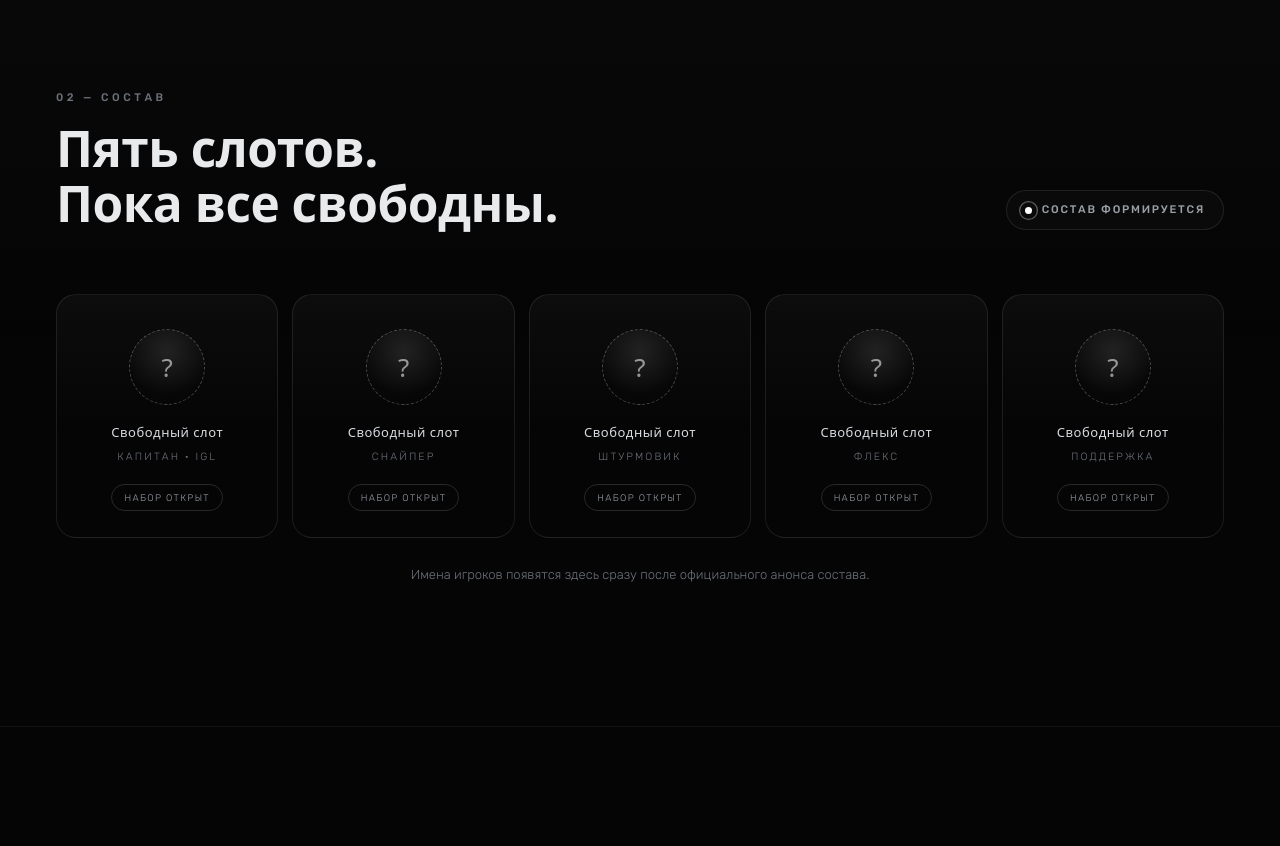
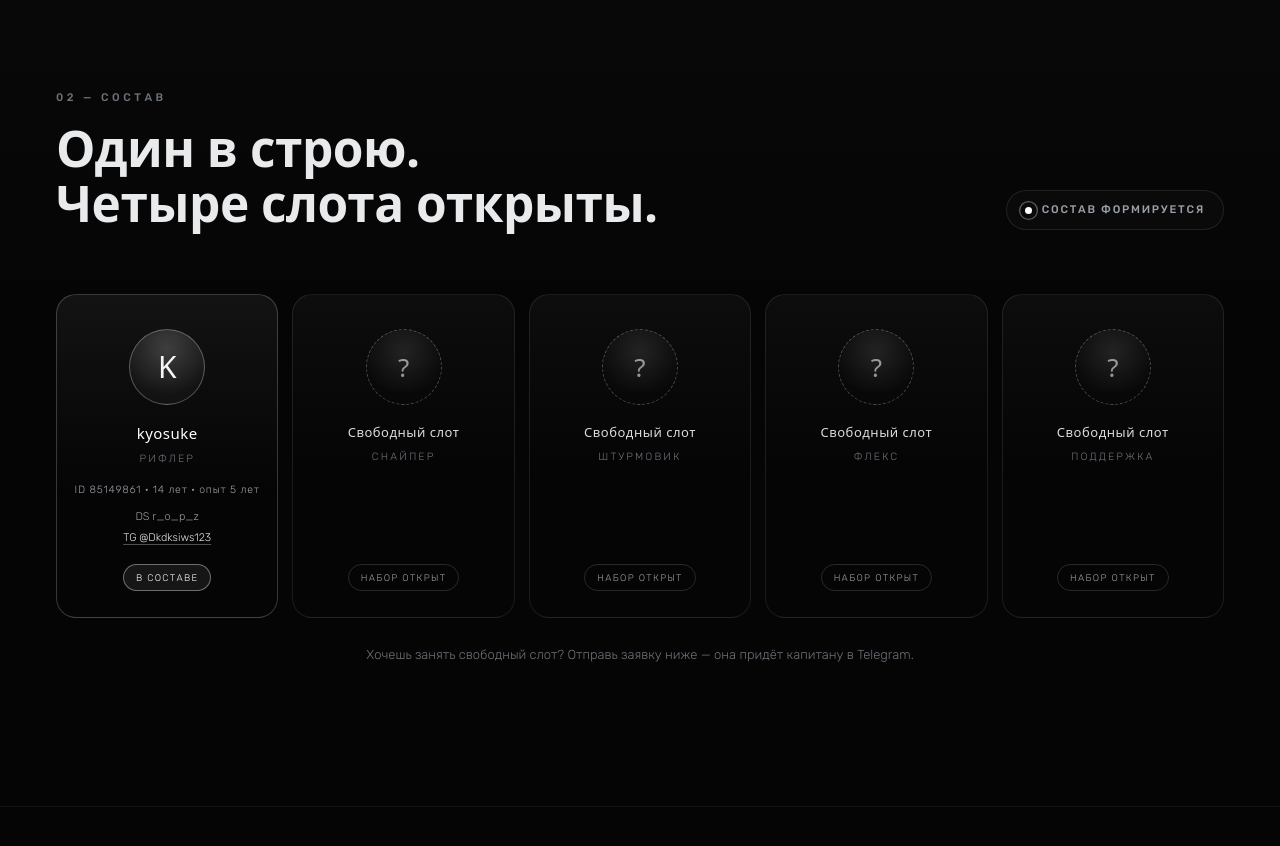
Before and after one commit to 123makskakaoo-coder/morzex, a plain HTML site: page index.html in a window 1280 px wide. Shown: the part 1660-2506 px from the top of the page. Drawn offline with Linux system fonts and the light colour scheme; a web font is replaced by a local one.

Commit message:
Add player kyosuke to roster

```diff
--- a/css/style.css
+++ b/css/style.css
@@ -614,6 +614,9 @@ p:last-child {
 
 .player {
   position: relative;
+  display: flex;
+  flex-direction: column;
+  align-items: center;
   padding: 34px 16px 26px;
   text-align: center;
   border: 1px solid var(--line);
@@ -676,6 +679,7 @@ p:last-child {
 }
 
 .player__tag {
+  margin-top: auto;
   display: inline-block;
   padding: 5px 12px;
   border-radius: 999px;
@@ -684,6 +688,62 @@ p:last-child {
   letter-spacing: 0.14em;
   text-transform: uppercase;
   color: var(--muted);
+}
+
+.player--filled {
+  border-color: rgba(255, 255, 255, 0.2);
+  background: linear-gradient(180deg, rgba(255, 255, 255, 0.06), rgba(255, 255, 255, 0) 65%);
+}
+
+.player--filled .player__avatar {
+  border: 1px solid rgba(255, 255, 255, 0.3);
+  background: radial-gradient(circle at 50% 25%, rgba(255, 255, 255, 0.2), rgba(255, 255, 255, 0.03) 70%);
+  font-size: 30px;
+  color: #f4f5f7;
+}
+
+.player--filled .player__name {
+  font-family: var(--font-display);
+  font-size: 15px;
+  letter-spacing: 0.03em;
+  color: #fff;
+}
+
+.player--filled .player__role {
+  margin-bottom: 14px;
+}
+
+.player__meta {
+  margin: 0 0 10px;
+  font-size: 10.5px;
+  letter-spacing: 0.08em;
+  color: var(--muted);
+}
+
+.player__links {
+  display: grid;
+  gap: 3px;
+  margin: 0 0 16px;
+  font-size: 11px;
+  color: var(--muted);
+}
+
+.player__links a {
+  color: #dfe2e6;
+  text-decoration: underline;
+  text-decoration-color: rgba(255, 255, 255, 0.3);
+  text-underline-offset: 3px;
+  transition: color 0.25s;
+}
+
+.player__links a:hover {
+  color: #fff;
+}
+
+.player__tag--active {
+  border-color: rgba(255, 255, 255, 0.38);
+  background: rgba(255, 255, 255, 0.07);
+  color: #fff;
 }
 
 .roster__hint {
--- a/index.html
+++ b/index.html
@@ -4,7 +4,7 @@
   <meta charset="UTF-8">
   <meta name="viewport" content="width=device-width, initial-scale=1">
   <title>MORZEX — команда по Standoff 2</title>
-  <meta name="description" content="MORZEX — киберспортивная команда по Standoff 2. Состав формируется, набор открыт на все роли.">
+  <meta name="description" content="MORZEX — киберспортивная команда по Standoff 2. Состав формируется: один игрок в строю, набор открыт на оставшиеся роли.">
   <meta name="theme-color" content="#050506">
   <link rel="canonical" href="https://123makskakaoo-coder.github.io/morzex/">
   <link rel="icon" type="image/jpeg" href="assets/logo.jpg">
@@ -13,14 +13,14 @@
   <meta property="og:type" content="website">
   <meta property="og:url" content="https://123makskakaoo-coder.github.io/morzex/">
   <meta property="og:title" content="MORZEX — команда по Standoff 2">
-  <meta property="og:description" content="Состав формируется. Набор открыт на все роли.">
+  <meta property="og:description" content="Состав формируется: один игрок в строю, четыре слота открыты.">
   <meta property="og:image" content="https://123makskakaoo-coder.github.io/morzex/assets/logo.jpg">
   <meta name="twitter:card" content="summary_large_image">
 
   <link rel="preconnect" href="https://fonts.googleapis.com">
   <link rel="preconnect" href="https://fonts.gstatic.com" crossorigin>
   <link href="https://fonts.googleapis.com/css2?family=Rubik:wght@300;400;500;700&family=Unbounded:wght@500;700;900&display=swap" rel="stylesheet">
-  <link rel="stylesheet" href="css/style.css?v=3">
+  <link rel="stylesheet" href="css/style.css?v=4">
 </head>
 <body>
   <a class="skip" href="#main">Перейти к содержимому</a>
@@ -99,12 +99,12 @@
               в которую хочется попасть. Тренировки, разбор игр и дисциплина — база,
               с которой всё начинается.
             </p>
-            <p class="about__quote">«Состав пока не объявлен — но место в истории уже есть.»</p>
+            <p class="about__quote">«Первый в составе — kyosuke. Остальные места ждут своих.»</p>
           </div>
 
           <div class="about__stats reveal">
             <div class="stat">
-              <span class="stat__value">0/5</span>
+              <span class="stat__value">1/5</span>
               <span class="stat__label">состав сформирован</span>
             </div>
             <div class="stat">
@@ -129,17 +129,22 @@
         <div class="section__head section__head--row reveal">
           <div>
             <p class="kicker">02 — Состав</p>
-            <h2>Пять слотов.<br>Пока все свободны.</h2>
+            <h2>Один в строю.<br>Четыре слота открыты.</h2>
           </div>
           <p class="roster__note"><span class="pulse"></span>Состав формируется</p>
         </div>
 
         <div class="roster">
-          <article class="player reveal">
-            <div class="player__avatar" aria-hidden="true">?</div>
-            <h3 class="player__name">Свободный слот</h3>
-            <p class="player__role">Капитан · IGL</p>
-            <span class="player__tag">Набор открыт</span>
+          <article class="player player--filled reveal">
+            <div class="player__avatar" aria-hidden="true">K</div>
+            <h3 class="player__name">kyosuke</h3>
+            <p class="player__role">Рифлер</p>
+            <p class="player__meta">ID 85149861 · 14 лет · опыт 5 лет</p>
+            <p class="player__links">
+              <span>DS r_o_p_z</span>
+              <a href="https://t.me/Dkdksiws123" target="_blank" rel="noopener">TG @Dkdksiws123</a>
+            </p>
+            <span class="player__tag player__tag--active">В составе</span>
           </article>
 
           <article class="player reveal">
@@ -171,7 +176,7 @@
           </article>
         </div>
 
-        <p class="roster__hint reveal">Имена игроков появятся здесь сразу после официального анонса состава.</p>
+        <p class="roster__hint reveal">Хочешь занять свободный слот? Отправь заявку ниже — она придёт капитану в Telegram.</p>
       </div>
     </section>
 
```
Also changed, not shown: 1 other file.
